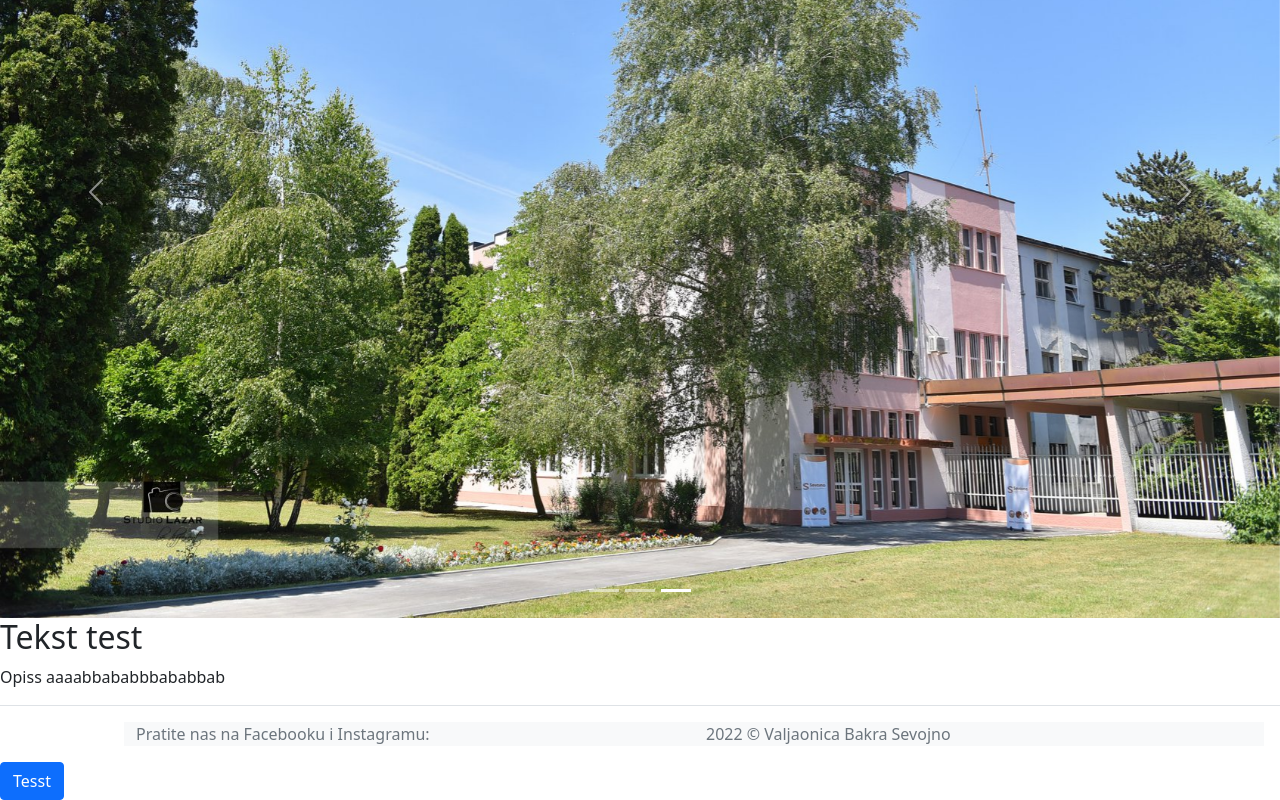
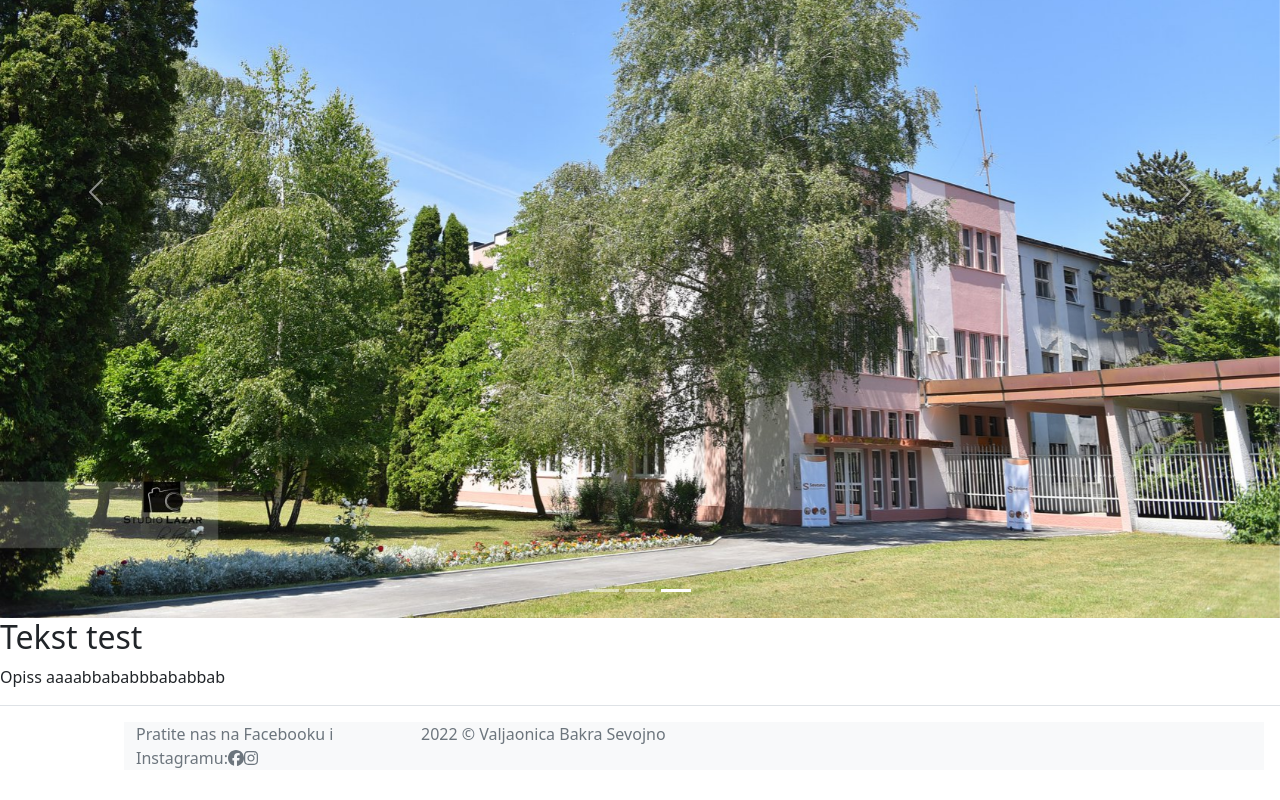
Before and after one commit to nvkpnvc/first-project, a React (Create React App) app: page / in a window 1280 px wide. Shown: the part 291-1091 px from the top of the page. Built offline with nearby package versions, Linux system fonts and the light colour scheme.

Commit message:
Header i footer 1

```diff
--- a/src/App.js
+++ b/src/App.js
@@ -1,7 +1,6 @@
 import Footer from "./components/Footer";
 import Carousel from "./components/Carousel";
 import Header from "./components/Header";
-import Button from "react-bootstrap/Button";
 import "bootstrap/dist/css/bootstrap.min.css";
 
 function App() {
@@ -12,7 +11,6 @@ function App() {
       <h2>Tekst test</h2>
       <p>Opiss aaaabbababbbababbab</p>
       <Footer />
-      <Button> Tesst</Button>
     </>
   );
 }
--- a/src/components/Footer.js
+++ b/src/components/Footer.js
@@ -1,16 +1,28 @@
 import { Container, Row, Col, ModalFooter } from "react-bootstrap";
-// import { FontAwesomeIcon } from "react-fontawesome";
-
+import { FontAwesomeIcon } from "@fortawesome/react-fontawesome";
+import { faCoffe } from "@fortawesome/free-solid-svg-icons";
+import { faFacebook, faInstagram } from "@fortawesome/free-brands-svg-icons";
 const Footer = (props) => {
   return (
     <ModalFooter className="text-muted">
-      <Container className="bg-light" fluid="md">
+      <Container className="bg-light">
         <Row>
-          <Col>
+          <Col xs lg="3">
             Pratite nas na Facebooku i Instagramu:
-            {/* <FontAwesomeIcon icon="fa-brands fa-facebook" /> */}
+            <FontAwesomeIcon
+              icon={faFacebook}
+              href="https://www.facebook.com/CopperQueenSala"
+              title="Facebook/CopperQueen"
+            ></FontAwesomeIcon>
+            <FontAwesomeIcon
+              icon={faInstagram}
+              href="https://www.instagram.com/copper_queen_sala"
+              title="Instagram/CopperQueen"
+            ></FontAwesomeIcon>
           </Col>
-          <Col>2022 &copy; Valjaonica Bakra Sevojno</Col>
+          <Col xs lg="3">
+            2022 &copy; Valjaonica Bakra Sevojno
+          </Col>
         </Row>
       </Container>
     </ModalFooter>
--- a/src/components/Navigation.js
+++ b/src/components/Navigation.js
@@ -1,4 +1,4 @@
-import { Navbar, Nav, Container, Span } from "react-bootstrap";
+import { Navbar, Nav, Container } from "react-bootstrap";
 
 export default function Navigation(props) {
   return (
```
Also changed, not shown: package.json (+7 -1 lines).
